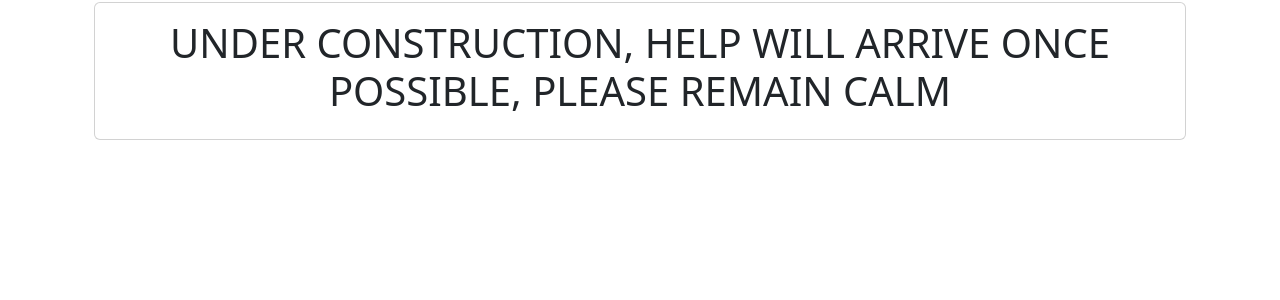
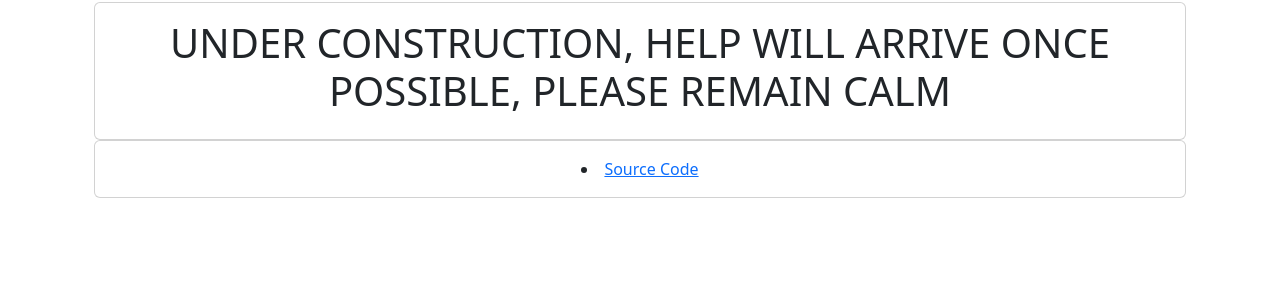
Before and after one commit to DuncanBrasher-Ivy/SDEV220-FinalProject, a Django app: page /help/ in a window 1280 px wide. Shown: the part 110-410 px from the top of the page. Run offline with Django 5.2, Linux system fonts and the light colour scheme.

Commit message:
Add link to Git repo on help page.

```diff
--- a/help/templates/help/help.html
+++ b/help/templates/help/help.html
@@ -19,6 +19,14 @@
                 </div>
             </div>
         </div>
+
+        <div class="container overflow-hidden text-center">
+            <div class="card">
+                <div class="card-body">
+                    <li><a href="https://github.com/DuncanBrasher-Ivy/SDEV220-FinalProject/">Source Code</a></li>
+                </div>
+            </div>
+        </div>
         {% endblock %}
     </body>
 </html>
```
